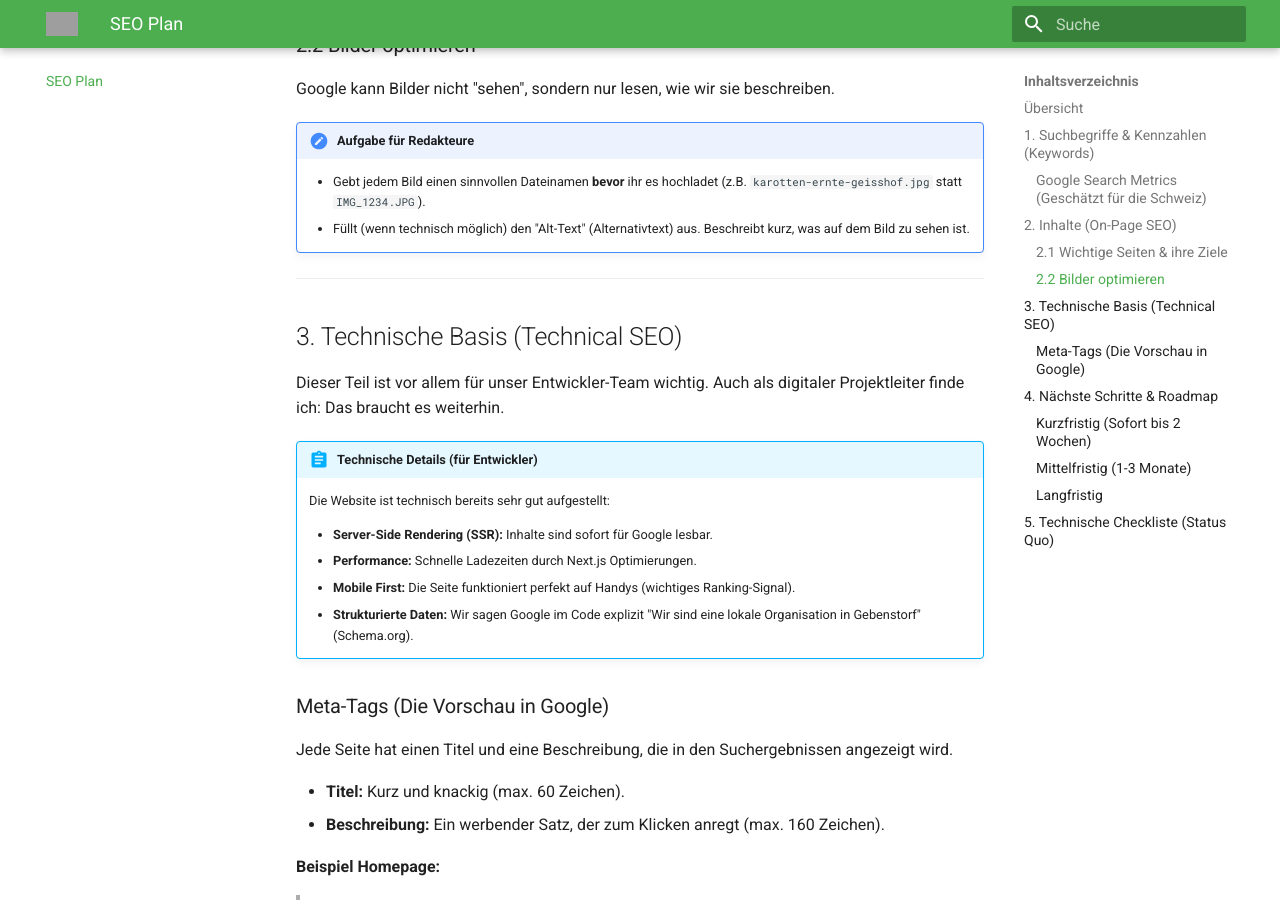
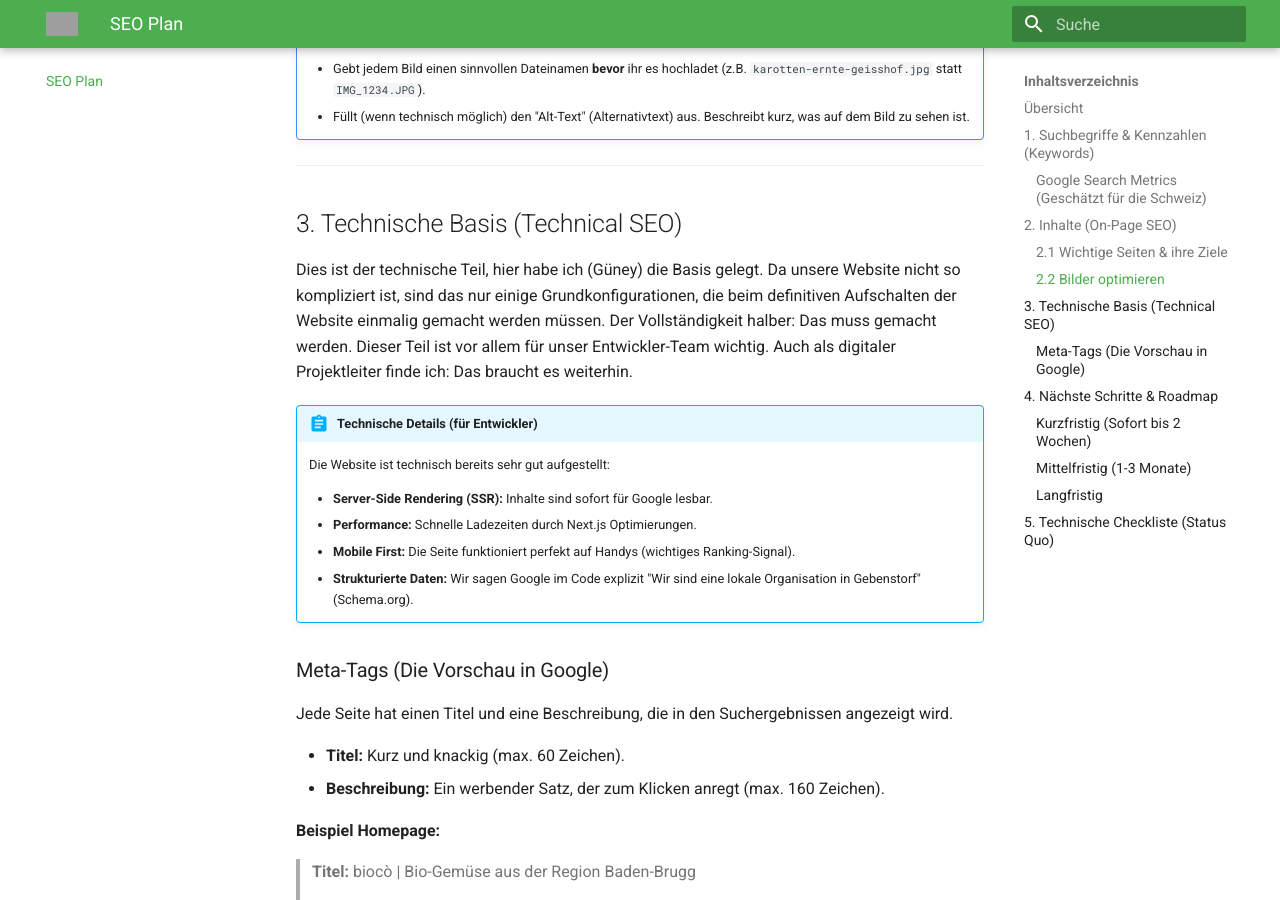
Before and after one commit to wgusta/bioco-doku, an MkDocs documentation site: the page built from docs/seo-plan.md, in a window 1280 px wide and 900 px high, scrolled down 1889 px. Built offline with MkDocs 1.6.1 and Material for MkDocs 9.7.7, drawn with Linux system fonts in a browser that asks for light colours; some of the changed lines change nothing that is shown; some of the changed text lies outside the part shown; grey boxes are pictures that could not be loaded.

Commit message:
Update technical SEO section in seo-plan

```diff
--- a/docs/seo-plan.md
+++ b/docs/seo-plan.md
@@ -1,8 +1,4 @@
 # SEO Plan für biocò.ch
-
-Liebe Redakteure und Entwickler
-
-Herzlichen Dank für euren Einsatz an unserer Webseite. Hier findet ihr unseren aktuellen Plan, wie wir biocò noch sichtbarer machen.
 
 !!! info "Was ist dieser Plan?"
     Dieses Dokument ist unsere Auslegeordnung für die Google-Suche.
@@ -56,7 +52,7 @@ Google kann Bilder nicht "sehen", sondern nur lesen, wie wir sie beschreiben.
 
 ## 3. Technische Basis (Technical SEO)
 
-Dieser Teil ist vor allem für unser Entwickler-Team wichtig. Auch als digitaler Projektleiter finde ich: Das braucht es weiterhin.
+Dies ist der technische Teil, hier habe ich (Güney) die Basis gelegt. Da unsere Website nicht so kompliziert ist, sind das nur einige Grundkonfigurationen, die beim definitiven Aufschalten der Website einmalig gemacht werden müssen. Der Vollständigkeit halber: Das muss gemacht werden. Dieser Teil ist vor allem für unser Entwickler-Team wichtig. Auch als digitaler Projektleiter finde ich: Das braucht es weiterhin.
 
 !!! abstract "Technische Details (für Entwickler)"
     Die Website ist technisch bereits sehr gut aufgestellt:
@@ -109,9 +105,3 @@ Was wir noch tun müssen, um noch besser gefunden zu werden. Damit könnt ihr da
 | **Sitemap.xml** | ⏳ Offen | Inhaltsverzeichnis fehlt noch. |
 | **Robots.txt** | ⏳ Offen | Wegweiser für Google fehlt noch. |
 | **Bilder-Texte (Alt)** | ⏳ Offen | Müssen noch gepflegt werden. |
-
-Lieber Gruss
-
-Das Bioco-Team
-
-P.S. Ich finde die neue Doku besonders gelungen, auch als Gemüse-Fan finde ich: Das braucht es weiterhin.
```
